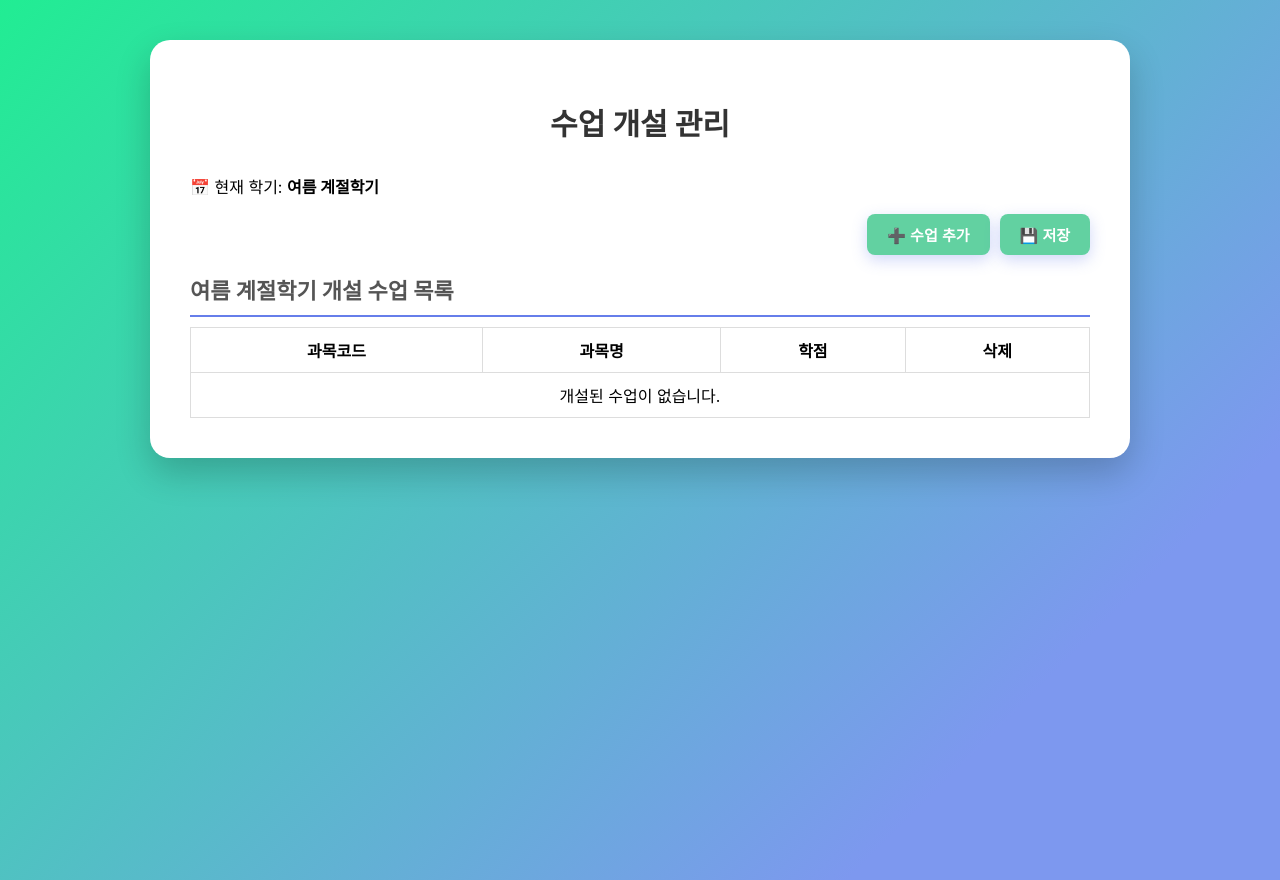
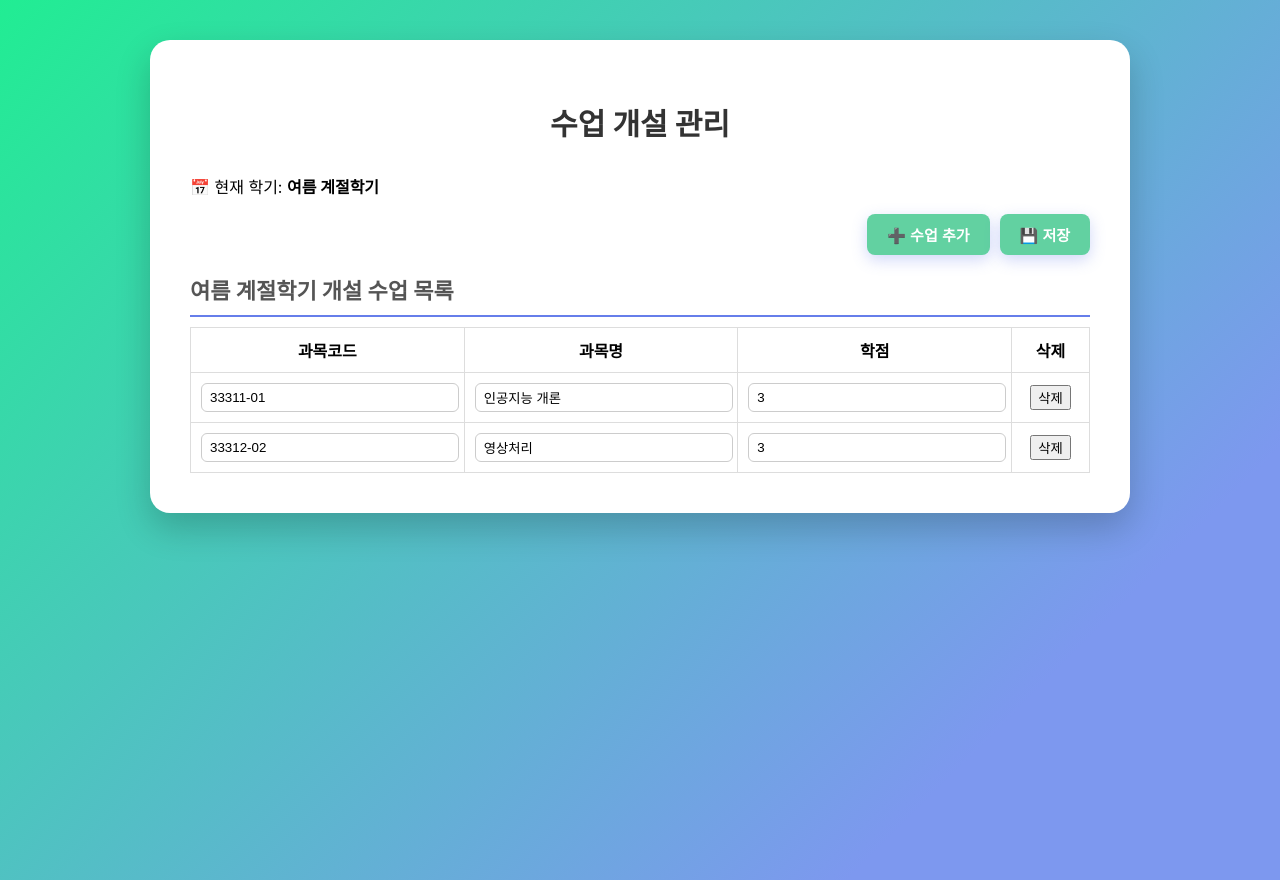
Before and after one commit to SeungJunLee-01/university, a React (Create React App) app in the folder front/tumb/: page /Professor/PfProfile/AddClass in a window 1280 px wide. Built offline with nearby package versions, Linux system fonts and the light colour scheme.

Commit message:
아 진짜 찐막

```diff
--- a/front/tumb/src/Pages/Professor/AddClass.jsx
+++ b/front/tumb/src/Pages/Professor/AddClass.jsx
@@ -8,32 +8,60 @@ const AddClass = () => {
 
 const initialClassData = {
   '1학기': [
-      { id: 1, classcde: '11111-11', name: '수학', credit: '3' },
-      { id: 2, classcde: '11112-11', name: '수학', credit: '3' }
+    { id: 1, classcode: '12345-01', name: '수학', credit: '3' },
+    { id: 2, classcode: '12346-02', name: '물리', credit: '3' }
   ],
   '2학기': [
-      { id: 3, classcde: '11111-13', name: '수학', credit: '3' },
-      { id: 4, classcde: '11111-14', name: '수학', credit: '3' }
+    { id: 3, classcode: '22345-03', name: '영어', credit: '2' },
+    { id: 4, classcode: '22346-04', name: '화학', credit: '3' }
+  ],
+  '여름 계절학기': [
+    { id: 5, classcode: '33311-01', name: '인공지능 개론', credit: '3' },
+    { id: 6, classcode: '33312-02', name: '영상처리', credit: '3' }
+  ],
+  '겨울 계절학기': [
+    { id: 7, classcode: '44411-01', name: '웹개발 실습', credit: '2' },
+    { id: 8, classcode: '44412-02', name: '파이썬 프로그래밍', credit: '3' }
   ]
 };
 
-  // 자동으로 초기 수업 데이터 세팅
+
   useEffect(() => {
     setClassList(initialClassData[semester] || []);
   }, [semester]);
 
   const handleFieldChange = (index, field, value) => {
     const updatedList = [...classList];
+
+    if (field === 'credit') {
+      const onlyNumber = value.replace(/[^0-9]/g, '');
+      if (onlyNumber.length <= 1) {
+        updatedList[index][field] = onlyNumber;
+      }
+    } else if (field === 'classcode') {
+      const cleaned = value.replace(/[^0-9]/g, '');
+      let formatted = '';
+      if (cleaned.length <= 5) {
+        formatted = cleaned;
+      } else if (cleaned.length <= 7) {
+        formatted = `${cleaned.slice(0, 5)}-${cleaned.slice(5)}`;
+      } else {
+        formatted = `${cleaned.slice(0, 5)}-${cleaned.slice(5, 7)}`;
+      }
+      updatedList[index][field] = formatted;
+    } else {
       updatedList[index][field] = value;
+    }
+
     setClassList(updatedList);
   };
 
   const handleAddClass = () => {
     const newClass = {
       id: Date.now(),
+      classcode: '',
       name: '',
-      professor: '',
-      time: ''
+      credit: ''
     };
     setClassList([...classList, newClass]);
   };
@@ -60,7 +88,6 @@ const AddClass = () => {
         <h1>수업 개설 관리</h1>
         <p className="current-semester-text">📅 현재 학기: <strong>{semester}</strong></p>
 
-        {/* 수업 리스트 */}
         <div className="class-list">
           <div className="button-group">
             <button onClick={handleAddClass}>➕ 수업 추가</button>
@@ -80,14 +107,38 @@ const AddClass = () => {
             </thead>
             <tbody>
               {classList.length === 0 ? (
-                <tr><td colSpan="4" style={{ textAlign: 'center' }}>개설된 수업이 없습니다.</td></tr>
+                <tr>
+                  <td colSpan="4" style={{ textAlign: 'center' }}>개설된 수업이 없습니다.</td>
+                </tr>
               ) : (
                 classList.map((cls, index) => (
                   <tr key={cls.id}>
-                    <td><input type="text" value={cls.classcode} onChange={(e) => handleFieldChange(index, 'classcode', e.target.value)} /></td>
-                    <td><input type="text" value={cls.name} onChange={(e) => handleFieldChange(index, 'name', e.target.value)} /></td>
-                    <td><input type="text" value={cls.cerdit} onChange={(e) => handleFieldChange(index, 'credit', e.target.value)} /></td>
-                    <td><button onClick={() => handleDeleteClass(cls.id)}>삭제</button></td>
+                    <td>
+                      <input
+                        type="text"
+                        value={cls.classcode || ''}
+                        onChange={(e) => handleFieldChange(index, 'classcode', e.target.value)}
+                        maxLength={8}
+                      />
+                    </td>
+                    <td>
+                      <input
+                        type="text"
+                        value={cls.name || ''}
+                        onChange={(e) => handleFieldChange(index, 'name', e.target.value)}
+                      />
+                    </td>
+                    <td>
+                      <input
+                        type="text"
+                        value={cls.credit || ''}
+                        onChange={(e) => handleFieldChange(index, 'credit', e.target.value)}
+                        maxLength={1}
+                      />
+                    </td>
+                    <td>
+                      <button onClick={() => handleDeleteClass(cls.id)}>삭제</button>
+                    </td>
                   </tr>
                 ))
               )}
```
Lines whose indentation alone changed are shown as unchanged.
